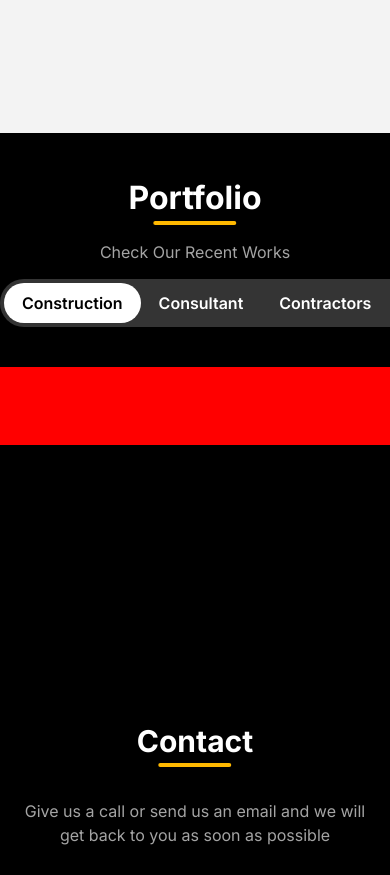
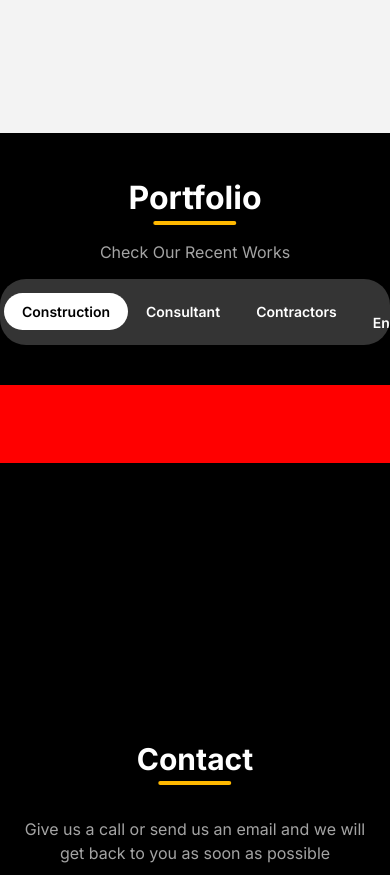
Before and after one commit to Bamimore2000/kakss, a plain HTML site: page index.html in a window 390 px wide. Shown: the part 4720-5595 px from the top of the page. Drawn offline with nearby package versions, Linux system fonts and the light colour scheme; a script that the page names is missing.

Commit message:
Update index.css

```diff
--- a/index.css
+++ b/index.css
@@ -335,10 +335,10 @@ header a.current, .second-nav li.current{
     /* position: relative; */
     text-align: left;
     width: 400px;
-    height: fit-content;
+    height: max-content;
   }
   .swiper-slide, .swiper-slide {
-    height: fit-content !important;
+    height: max-content !important;
   }
 
   .quote-icon {
@@ -419,16 +419,8 @@ header a.current, .second-nav li.current{
   /* Media queries for responsive scaling */
 
   }
-  .second-nav{
-    width: auto;
-    margin: 0 auto;
-    overflow-x: auto !important;
-    display: flex;
-    cursor: pointer;
-  }
-  .second-nav li{
-    overflow-x: visible !important;
-  }
+
+
   .second-nav::-webkit-scrollbar{
     height: 0;
   }
@@ -439,7 +431,6 @@ header a.current, .second-nav li.current{
     background-color: #000;
     padding-top: 1rem;
     padding-bottom: 3rem;
-    overflow-x: hidden !important;
   }
   #portfolio h1{
     color: white;
@@ -453,6 +444,10 @@ header a.current, .second-nav li.current{
   ul.second-nav{
     background-color: #343434;
     width: max-content;
+    margin: 0 auto;
+    overflow: auto;
+    display: flex;
+    cursor: pointer;
   }
   ul.second-nav li{
     cursor: pointer;
@@ -835,6 +830,14 @@ header a.current, .second-nav li.current{
       padding-bottom: 2rem;
   }
 }
+@media screen and (max-width: 640px){
+  ul.second-nav{
+    width: auto;
+  }
+  ul.second-nav li{
+    font-size: 14px;
+  }
+}
 
   @media screen and (max-width: 640px){
     div.first-footer{
```
